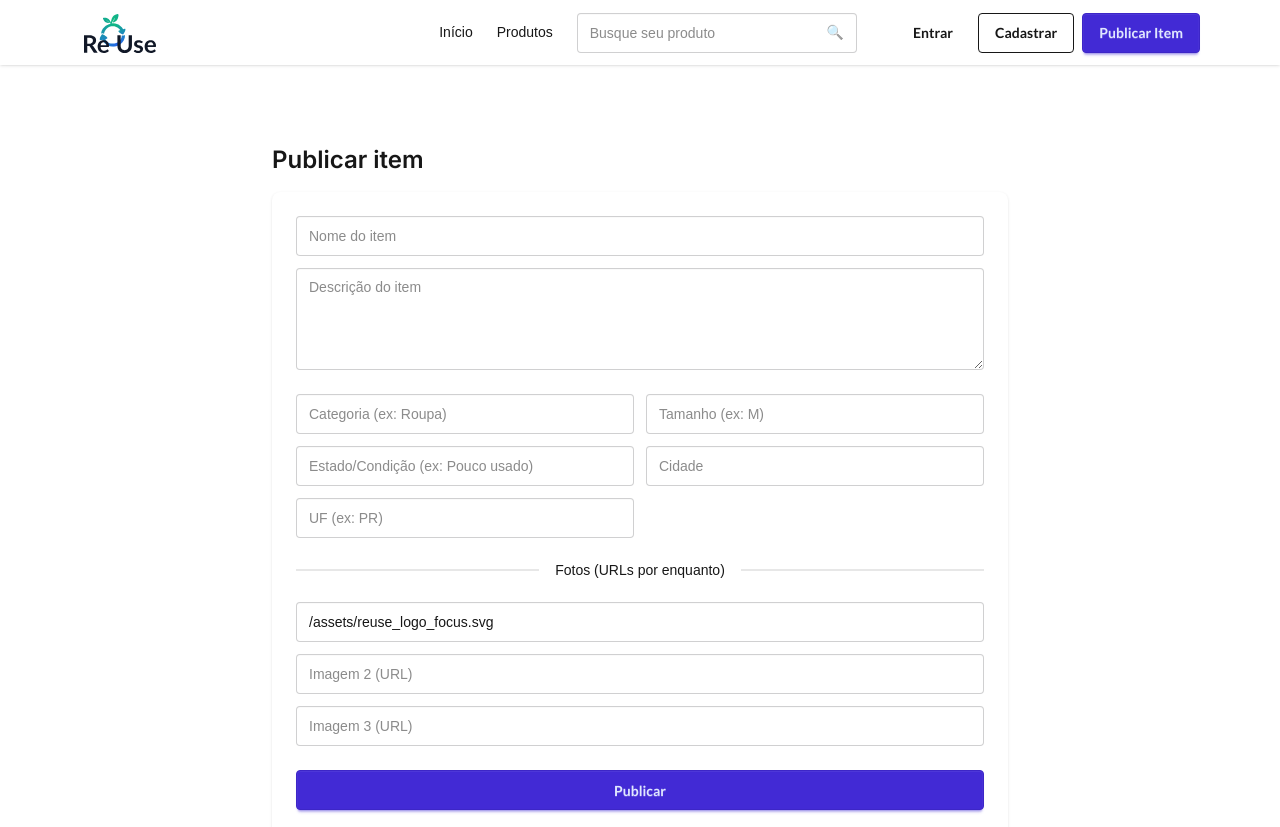
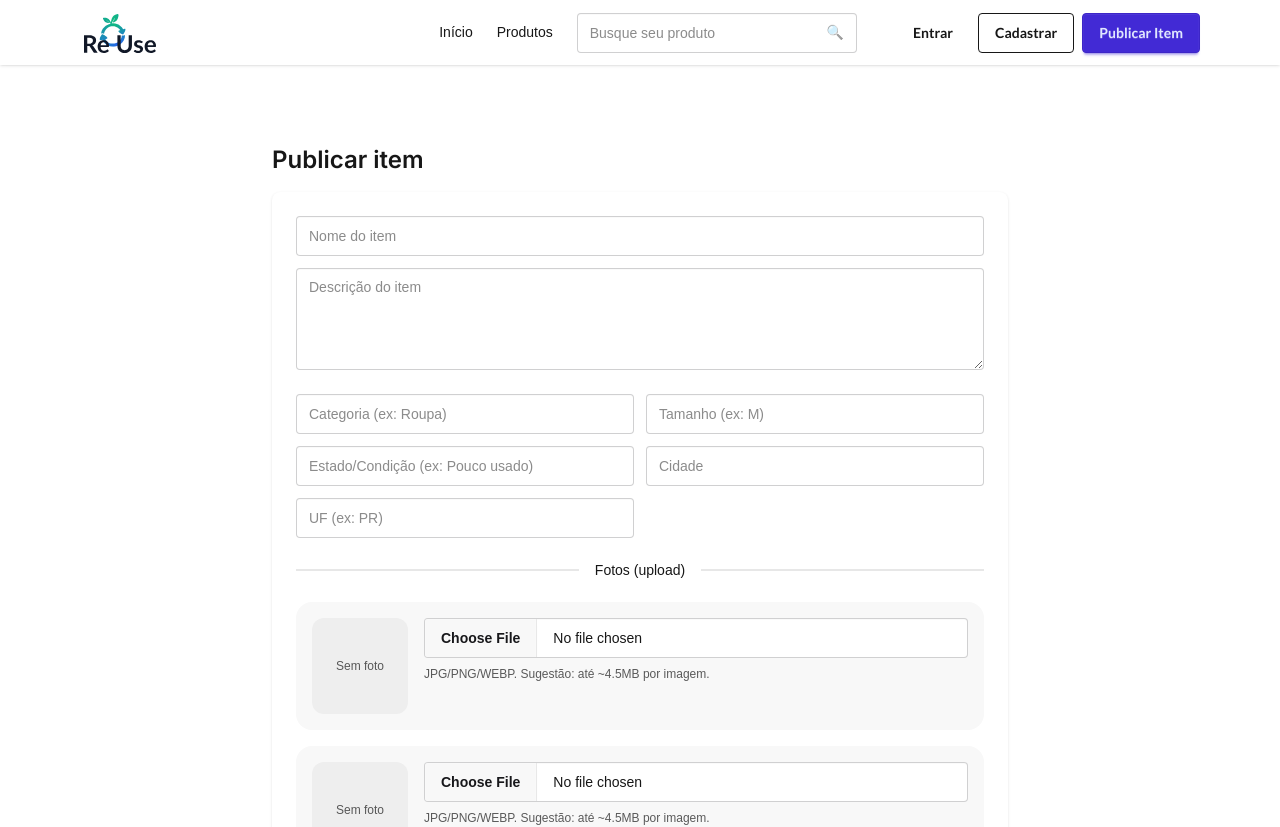
Before and after one commit to pateihara/reuse-web, a Next.js app: page /publicar-item in a window 1280 px wide. Shown: the top 827 px of the page. Built offline with nearby package versions, Linux system fonts and the light colour scheme.

Commit message:
tela de upload

```diff
--- a/package.json
+++ b/package.json
@@ -16,6 +16,7 @@
   "dependencies": {
     "@prisma/adapter-pg": "^7.4.1",
     "@prisma/client": "^7.4.1",
+    "@vercel/blob": "^2.3.0",
     "bcryptjs": "^3.0.3",
     "dotenv": "^17.3.1",
     "next": "16.1.6",
--- a/src/app/(site)/publicar-item/PublishItemClient.js
+++ b/src/app/(site)/publicar-item/PublishItemClient.js
@@ -2,7 +2,21 @@
 "use client";
 
 import { useRouter, useSearchParams } from "next/navigation";
-import { useState } from "react";
+import { useMemo, useState } from "react";
+
+async function uploadOne(file) {
+  const form = new FormData();
+  form.append("file", file);
+
+  const res = await fetch("/api/uploads", {
+    method: "POST",
+    body: form,
+  });
+
+  const data = await res.json().catch(() => ({}));
+  if (!res.ok) throw new Error(data?.error || "Falha no upload.");
+  return data.url;
+}
 
 export default function PublishItemClient() {
   const router = useRouter();
@@ -12,6 +26,7 @@ export default function PublishItemClient() {
   const openTrade = sp.get("openTrade");
 
   const [loading, setLoading] = useState(false);
+  const [uploading, setUploading] = useState(false);
 
   const [form, setForm] = useState({
     title: "",
@@ -21,13 +36,25 @@ export default function PublishItemClient() {
     condition: "",
     city: "",
     state: "",
-    image1: "/assets/reuse_logo_focus.svg",
-    image2: "",
-    image3: "",
   });
+
+  const [files, setFiles] = useState([null, null, null]);
+
+  const previews = useMemo(() => {
+    return files.map((f) => (f ? URL.createObjectURL(f) : null));
+    // eslint-disable-next-line react-hooks/exhaustive-deps
+  }, [files.map((f) => (f ? f.name + f.size : "null")).join("|")]);
 
   function setField(key, value) {
     setForm((p) => ({ ...p, [key]: value }));
+  }
+
+  function onPickFile(index, file) {
+    setFiles((prev) => {
+      const next = [...prev];
+      next[index] = file || null;
+      return next;
+    });
   }
 
   async function submit() {
@@ -37,6 +64,18 @@ export default function PublishItemClient() {
     }
 
     setLoading(true);
+
+    try {
+      const selected = files.filter(Boolean);
+
+      let imageUrls = [];
+      if (selected.length) {
+        setUploading(true);
+        for (const f of selected) {
+          imageUrls.push(await uploadOne(f));
+        }
+        setUploading(false);
+      }
 
       const res = await fetch("/api/items", {
         method: "POST",
@@ -49,15 +88,13 @@ export default function PublishItemClient() {
           condition: form.condition,
           city: form.city,
           state: form.state,
-        imageUrls: [form.image1, form.image2, form.image3].filter(Boolean),
+          imageUrls,
         }),
       });
 
-    // ✅ cookie auth: se não autenticado, manda pro login preservando o fluxo atual
       if (res.status === 401) {
         setLoading(false);
-
-      // mantém querystring atual (redirect/openTrade) para voltar certinho depois do login
+        setUploading(false);
         const current = `/publicar-item?${sp.toString()}`;
         router.push(`/login?redirect=${encodeURIComponent(current)}`);
         return;
@@ -66,19 +103,27 @@ export default function PublishItemClient() {
       if (!res.ok) {
         alert(await res.text());
         setLoading(false);
+        setUploading(false);
         return;
       }
 
       const item = await res.json();
-    setLoading(false);
 
-    // volta para o produto e reabre modal, se veio desse fluxo
       if (redirect) {
         const qs = openTrade ? `?openTrade=${encodeURIComponent(openTrade)}` : "";
         router.push(`${redirect}${qs}`);
       } else {
         router.push(`/produto/${item.id}`);
       }
+    } catch (e) {
+      alert(e?.message || "Erro ao publicar.");
+      setLoading(false);
+      setUploading(false);
+      return;
+    }
+
+    setLoading(false);
+    setUploading(false);
   }
 
   return (
@@ -138,35 +183,49 @@ export default function PublishItemClient() {
           />
         </div>
 
-        <div className="divider">Fotos (URLs por enquanto)</div>
+        <div className="divider">Fotos (upload)</div>
 
-        <div className="grid grid-cols-1 gap-3">
-          <input
-            className="input input-bordered w-full"
-            placeholder="Imagem 1 (URL)"
-            value={form.image1}
-            onChange={(e) => setField("image1", e.target.value)}
-          />
-          <input
-            className="input input-bordered w-full"
-            placeholder="Imagem 2 (URL)"
-            value={form.image2}
-            onChange={(e) => setField("image2", e.target.value)}
-          />
-          <input
-            className="input input-bordered w-full"
-            placeholder="Imagem 3 (URL)"
-            value={form.image3}
-            onChange={(e) => setField("image3", e.target.value)}
-          />
+        <div className="grid grid-cols-1 gap-4">
+          {[0, 1, 2].map((i) => (
+            <div key={i} className="rounded-2xl bg-base-200 p-4">
+              <div className="flex items-start gap-4">
+                <div className="h-24 w-24 rounded-xl bg-base-300 overflow-hidden grid place-items-center">
+                  {previews[i] ? (
+                    // eslint-disable-next-line @next/next/no-img-element
+                    <img src={previews[i]} alt={`Preview ${i + 1}`} className="h-full w-full object-cover" />
+                  ) : (
+                    <span className="text-xs opacity-70">Sem foto</span>
+                  )}
                 </div>
 
-        <button className="btn btn-primary w-full" onClick={submit} disabled={loading}>
-          {loading ? "Publicando..." : "Publicar"}
+                <div className="flex-1 space-y-2">
+                  <input
+                    type="file"
+                    accept="image/png,image/jpeg,image/webp"
+                    className="file-input file-input-bordered w-full"
+                    onChange={(e) => onPickFile(i, e.target.files?.[0] || null)}
+                  />
+                  <p className="text-xs opacity-70">
+                    JPG/PNG/WEBP. Sugestão: até ~4.5MB por imagem.
+                  </p>
+
+                  {files[i] ? (
+                    <button type="button" className="btn btn-sm btn-ghost" onClick={() => onPickFile(i, null)}>
+                      Remover
+                    </button>
+                  ) : null}
+                </div>
+              </div>
+            </div>
+          ))}
+        </div>
+
+        <button className="btn btn-primary w-full" onClick={submit} disabled={loading || uploading}>
+          {uploading ? "Enviando fotos..." : loading ? "Publicando..." : "Publicar"}
         </button>
 
         <p className="text-xs opacity-70">
-          *No MVP, as fotos são URLs. Depois a gente troca por upload.
+          *As fotos são enviadas e salvas como URLs no banco (ItemImage).
         </p>
       </div>
     </div>
--- /dev/null
+++ b/src/app/api/uploads/route.js
@@ -0,0 +1,24 @@
+// src/app/api/uploads/route.js
+export const runtime = "nodejs";
+export const dynamic = "force-dynamic";
+
+import { put } from "@vercel/blob";
+
+export async function POST(request) {
+  try {
+    const form = await request.formData();
+    const file = form.get("file");
+    if (!file) return Response.json({ error: "Arquivo não enviado." }, { status: 400 });
+
+    const allowed = ["image/jpeg", "image/png", "image/webp"];
+    if (!allowed.includes(file.type)) {
+      return Response.json({ error: "Formato inválido. Use JPG, PNG ou WEBP." }, { status: 400 });
+    }
+
+    const blob = await put(file.name, file, { access: "public", addRandomSuffix: true });
+    return Response.json({ url: blob.url }, { status: 201 });
+  } catch (err) {
+    console.error("UPLOAD_ERROR", err);
+    return Response.json({ error: "Erro ao fazer upload." }, { status: 500 });
+  }
+}
```
Also changed, not shown: 1 other file (tests, documents, lock files or other folders). Lines whose indentation alone changed are shown as unchanged.
